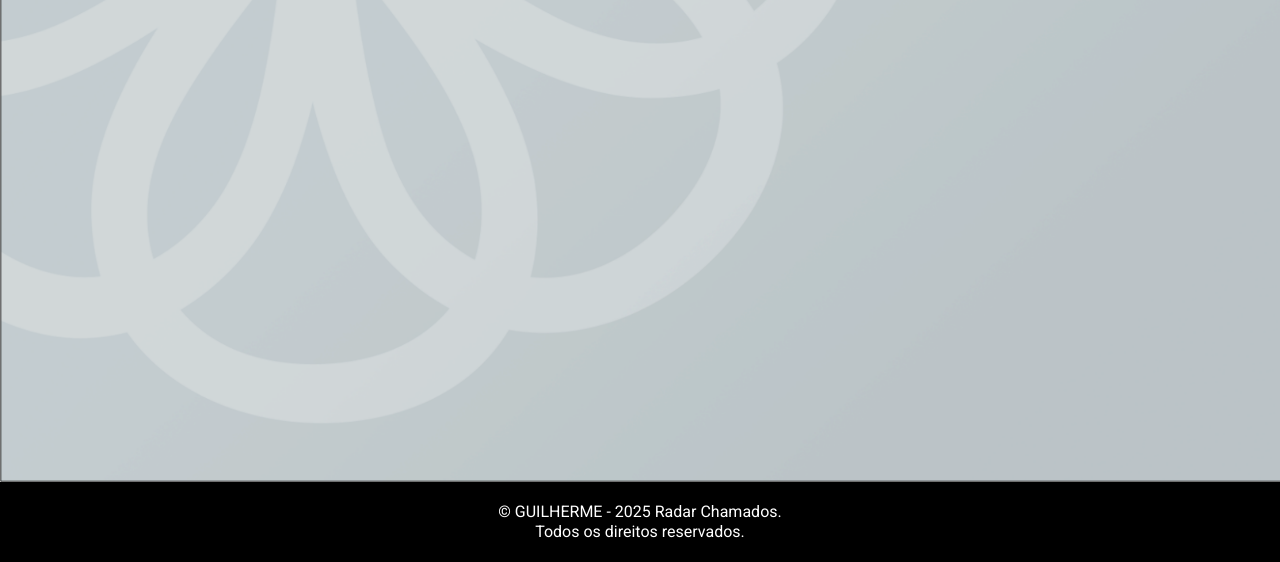
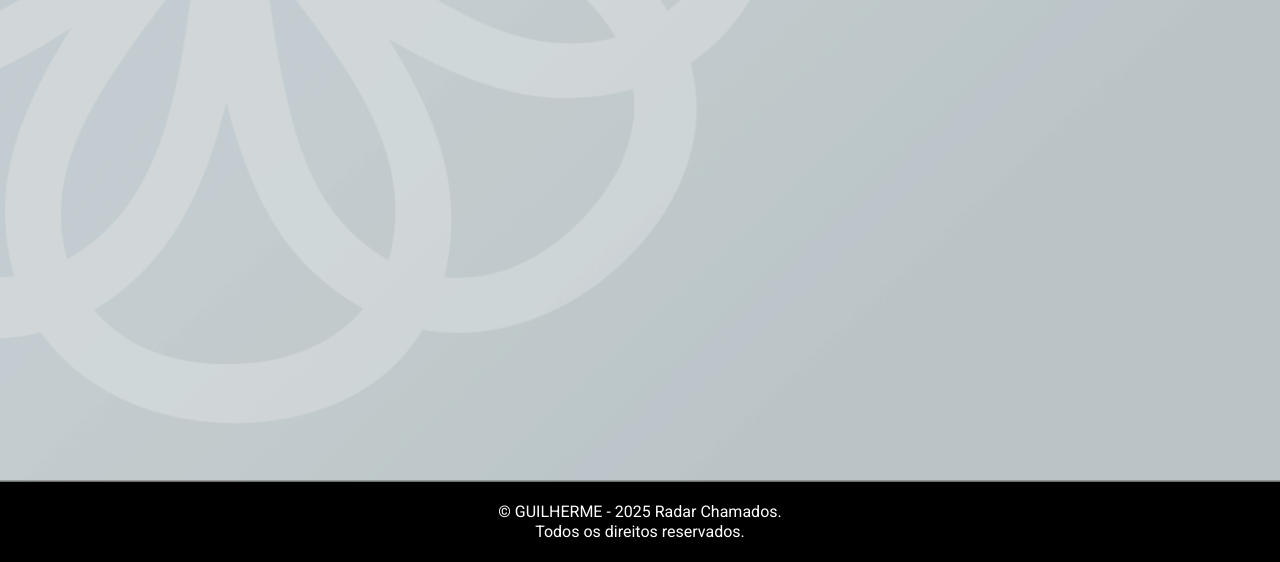
Before and after one commit to GuiDev279/Radar-chamados, a plain HTML site: page index.html in a window 1280 px wide. Shown: the part 398-960 px from the top of the page. Drawn offline with Linux system fonts and the light colour scheme.

Commit message:
fixado a img de fundo das paginas

```diff
--- a/index.html
+++ b/index.html
@@ -53,6 +53,7 @@
                         <td>
                             <select name="local" id="local">
                                 <option value="SEMINARIO">SEMINARIO</option>
+                                <option value="BRASILIA">BRASILIA</option>
                                 <option value="PISA">PISA</option>
                                 <option value="CEO">CEO</option>
                                 <option value="SIGMA">SIGMA</option>
--- a/src/css/agendados.css
+++ b/src/css/agendados.css
@@ -51,6 +51,8 @@
     background-image: url(../imagens/ark.fundo.png);
     min-height: 100vh;
     background-size: cover;
+    background-attachment: fixed;
+    background-repeat: no-repeat;
 }
 
 .tabela-container{
--- a/src/css/dados.css
+++ b/src/css/dados.css
@@ -42,6 +42,8 @@
     background-image: url(../imagens/ark.fundo.png);
     min-height: 100vh;
     background-size: cover;
+    background-attachment: fixed;
+    background-repeat: no-repeat;
 }
 
 .tabela tbody {
--- a/src/css/estoque.css
+++ b/src/css/estoque.css
@@ -25,6 +25,7 @@
 .container{
     position: relative;
     background-image: url(../imagens/ark.fundo.png);
+    background-attachment: fixed;
     background-size: cover;
     background-repeat: no-repeat;
     min-height: 100vh;
--- a/src/css/style.css
+++ b/src/css/style.css
@@ -114,6 +114,9 @@
     background-image: url("../imagens/ark.fundo.png");
     min-height: 100vh;
     background-size: cover;
+    background-attachment: fixed;
+    background-repeat: no-repeat;
+    background-position: center center;
     position: relative;
 }
 
```
